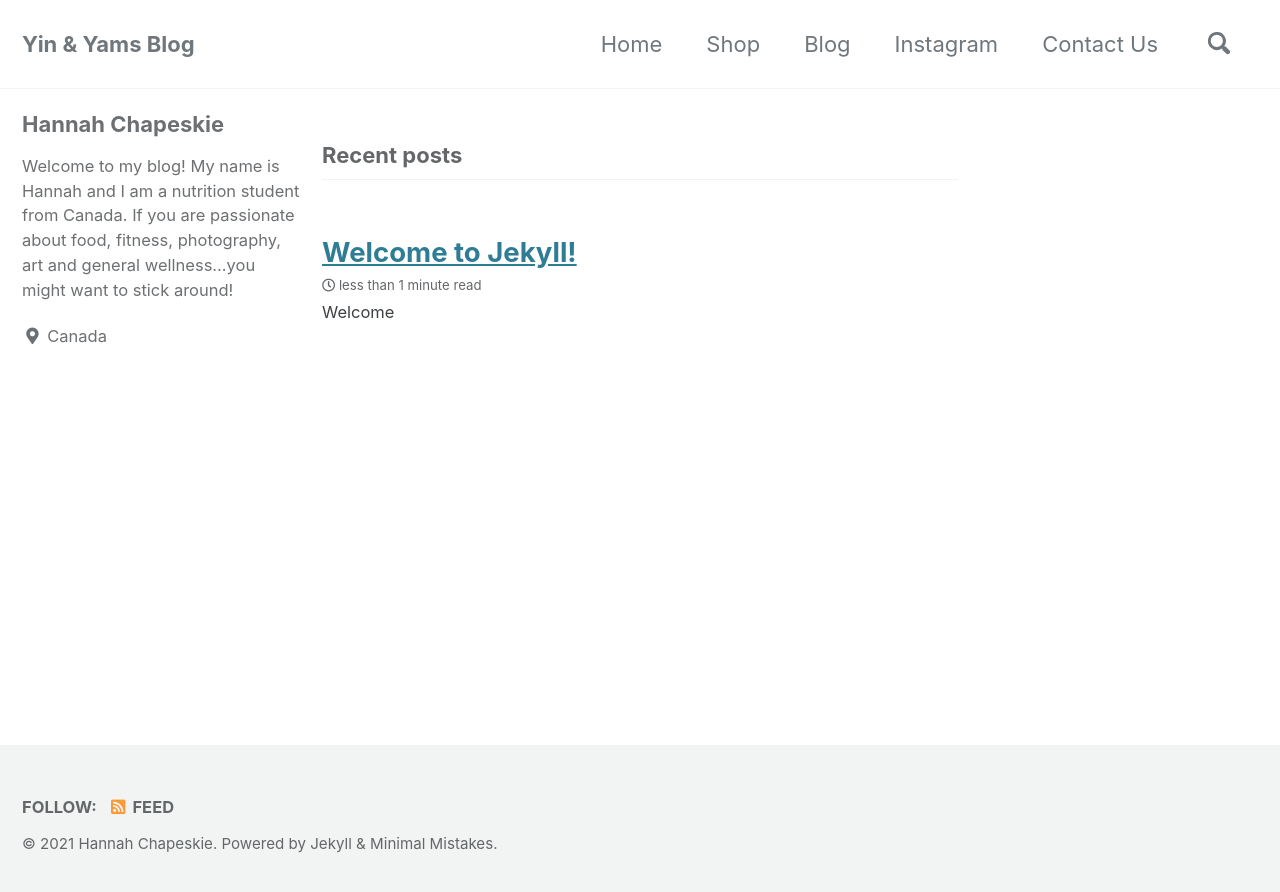
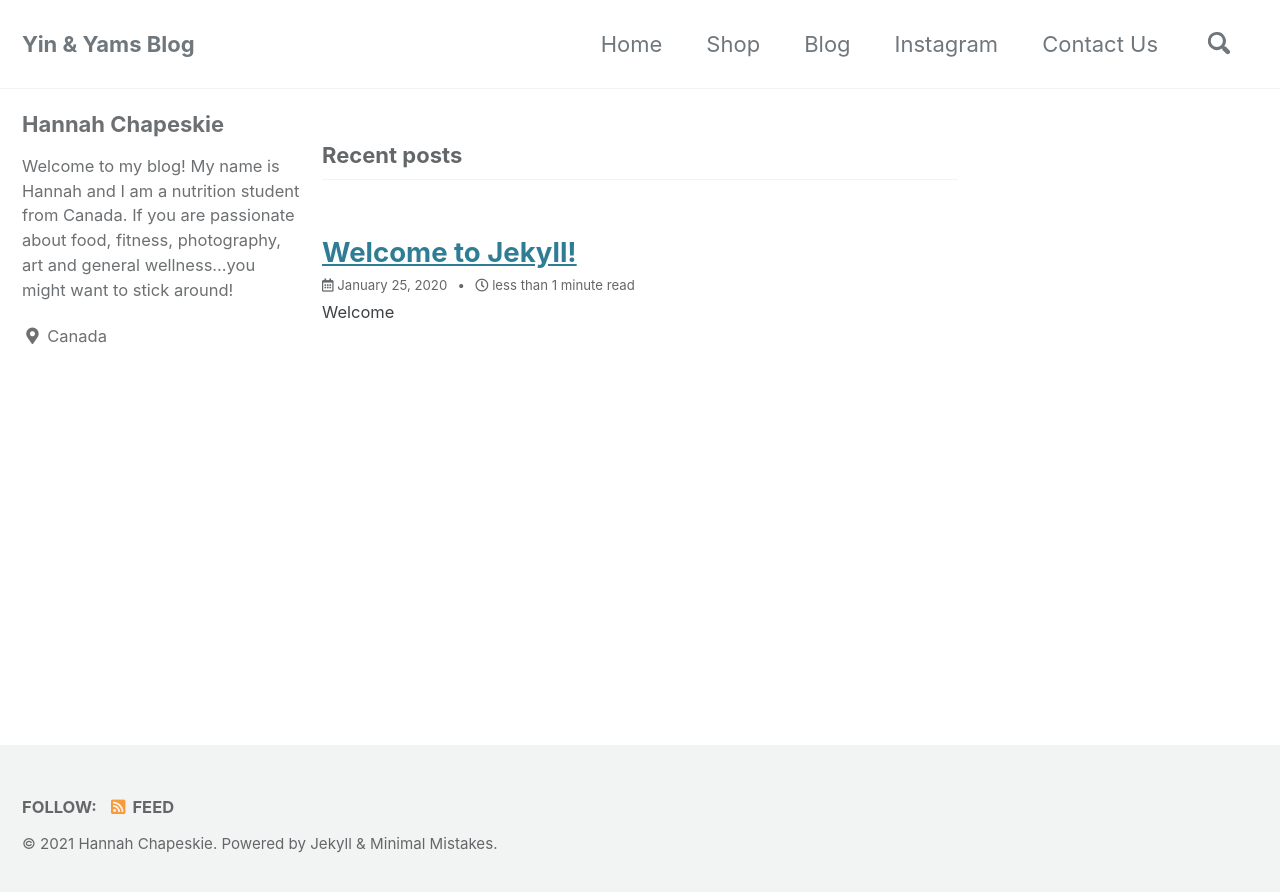
Before and after one commit to dylanbabel/yinandyams, a Jekyll site: the page built from index.html, in a window 1280 px wide. Shown: the top 892 px of the page. Built offline with Jekyll 4.4.1, drawn with Linux system fonts in a browser that asks for light colours; cached includes are drawn as plain includes; the list of posts is cut into pages by our own code.

Commit message:
Update _config.yml

```diff
--- a/_config.yml
+++ b/_config.yml
@@ -275,12 +275,13 @@ defaults:
       path: ""
       type: posts
     values:
-      layout: single
+      layout: posts
       author_profile: true
       read_time: true
       comments: true
       share: true
       related: true
+      show_date: true
 
   # _pages
   - scope:
```
